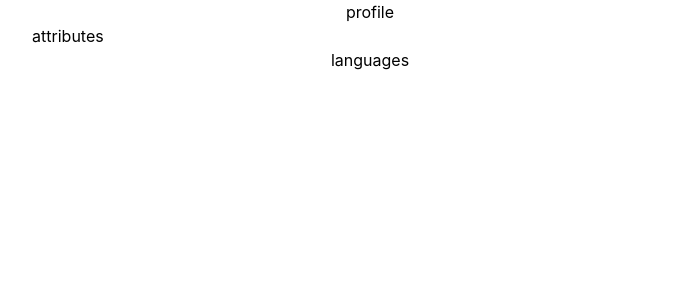
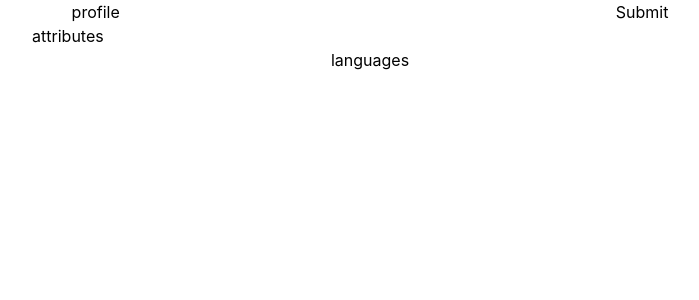
Before and after one commit to G-bot987/NextDnDCharacterManager, a Next.js app: page /components/mainpages/characternavbar/tabs/Card in a window 1280 px wide. Shown: the top 300 px of the page, without its empty margins (270-969 px from the left). Built offline with nearby package versions, Linux system fonts and the light colour scheme.

Commit message:
rendering character builder profile data in form

```diff
--- a/data/templateCharacterData.ts
+++ b/data/templateCharacterData.ts
@@ -2,7 +2,7 @@
 
 const template = {
   profile: {
-    charName: "Your Characters Name",
+    charName: "Name",
     classes: [
       { name: "class 1", marker: 1 },
       { name: "class 2", marker: 2 },
--- a/pages/components/buildcharactercomponents/cardcomponents/Profile.tsx
+++ b/pages/components/buildcharactercomponents/cardcomponents/Profile.tsx
@@ -8,6 +8,13 @@ export default function Profile(Props: profileInterface) {
   return (
     <div className="flex flex-row justify-center text-center">
       <div>profile</div>
+      <form action="/send-data-here" method="post">
+        <label htmlFor={Props.charName}>{Props.charName}</label>
+        <input type="text" id={Props.charName} name={Props.charName} />
+        <label htmlFor="last">{Props.background}</label>
+        <input type="text" id="last" name="last" />
+        <button type="submit">Submit</button>
+      </form>
     </div>
   );
 }
```
